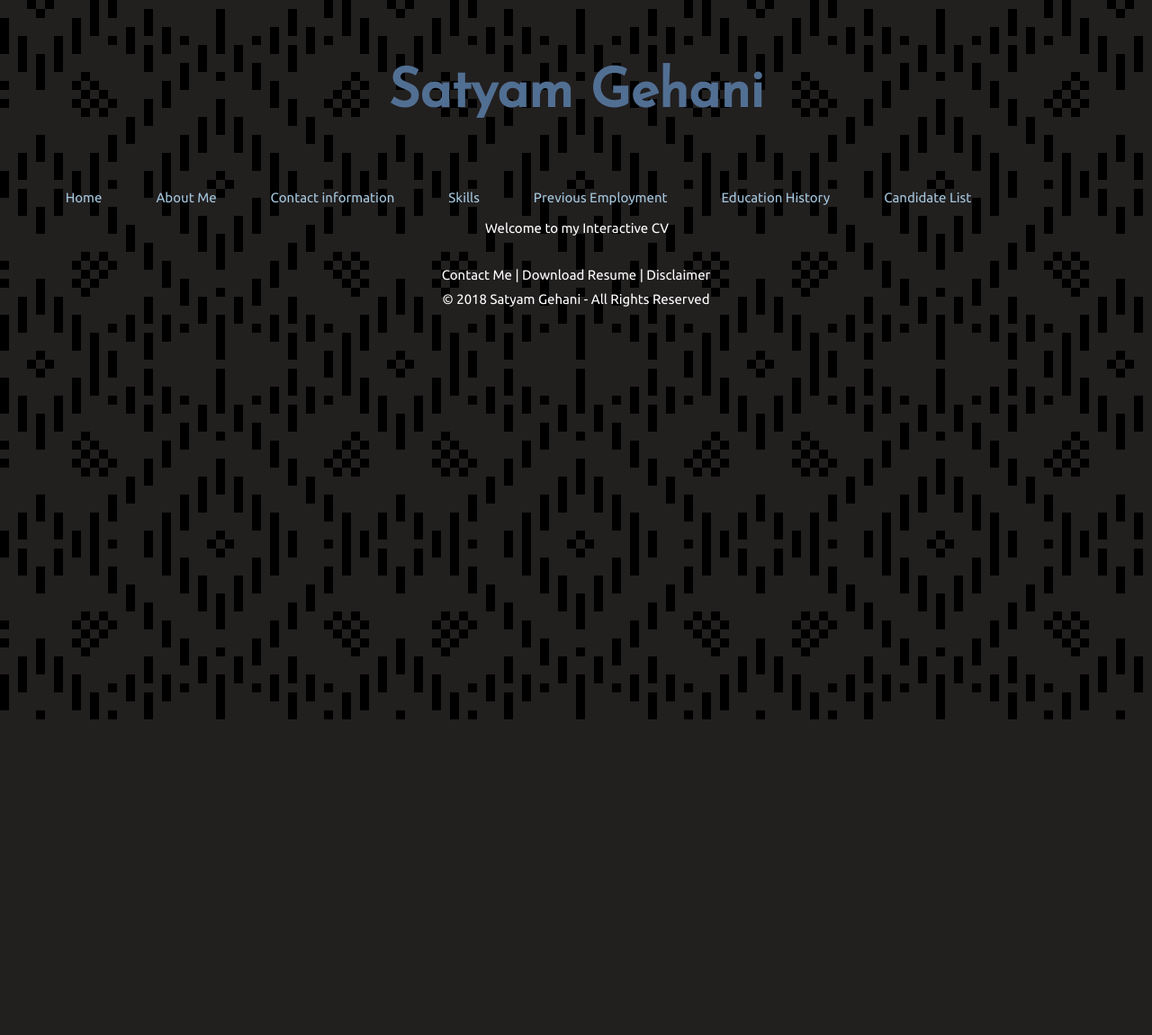
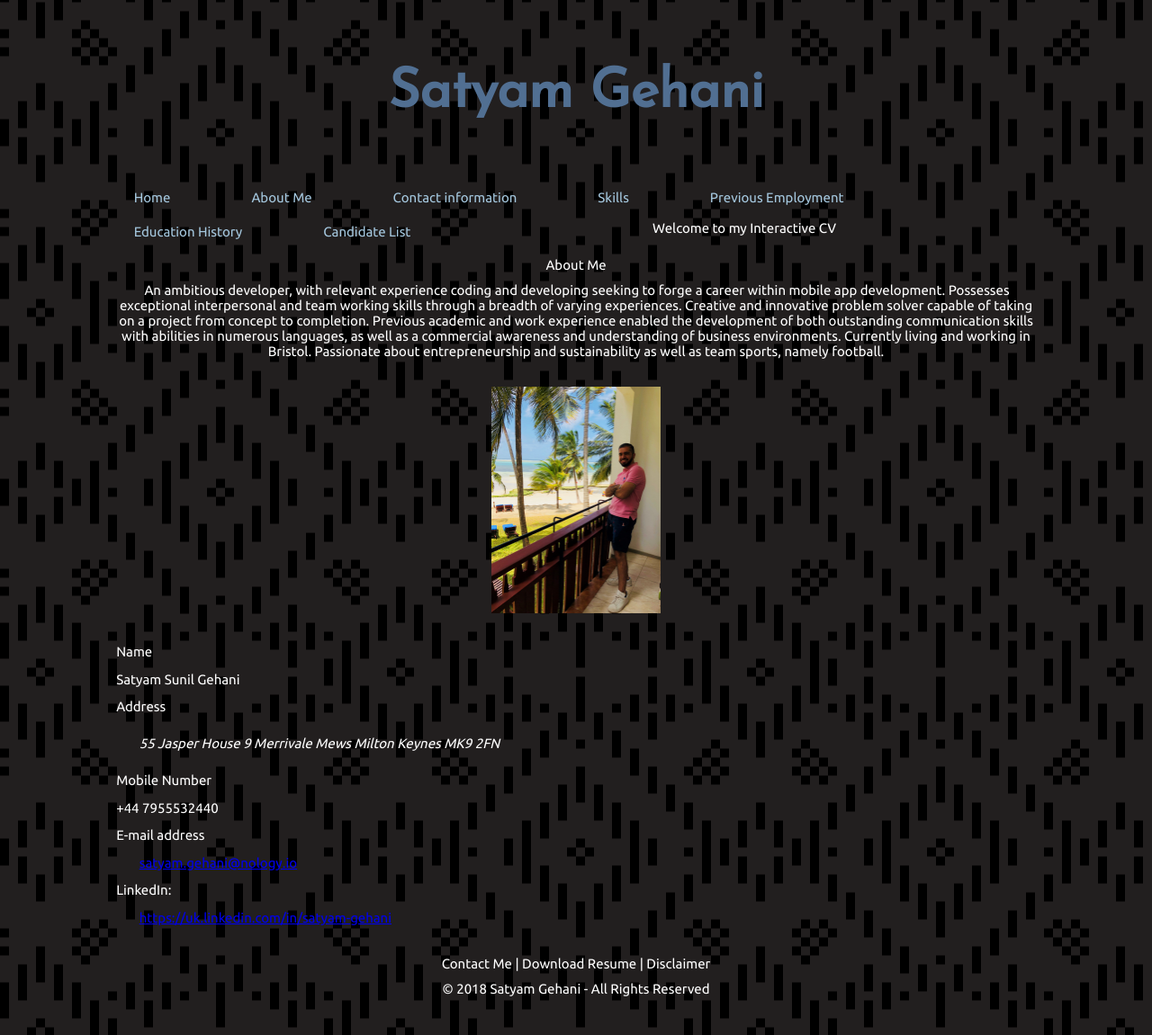
Before and after one commit to Emmanuelnology/CV, a PHP site: page /satyam/index.html in a window 1280 px wide. Shown: the whole page at 90% size. Before the commit the page ends 800 px from the top, so only its background shows below. Run offline with PHP 8.4, Linux system fonts and the light colour scheme.

Commit message:
layout changes

```diff
--- a/satyam/aboutme.html
+++ b/satyam/etc/aboutme.html
@@ -20,9 +20,6 @@
                     <li><a href="/brunel-oct-18/">Candidate List</a></li>
                 </ul>
             </nav>
-                <div id="statement">
-            <p> An ambitious developer, with relevant experience coding and developing seeking to forge a career within mobile app development. Possesses exceptional interpersonal and team working skills through a breadth of varying experiences. Creative and innovative problem solver capable of taking on a project from concept to completion. Previous academic and work experience enabled the development of both outstanding communication skills with abilities in numerous languages, as well as a commercial awareness and understanding of business environments. Currently living and working in Bristol. Passionate about entrepreneurship and sustainability as well as team sports, namely football.</p>
-        </div>
     </main>
 </body>
 </html>
--- a/satyam/index.html
+++ b/satyam/index.html
@@ -14,12 +14,12 @@
         <nav>
             <ul>
                 <li><a href="index.html">Home</a></li>
-            <li><a href="aboutme.html">About Me</a></li>
-            <li><a href="contactinfo.html">Contact information</a></li>
-            <li><a href="skills.html">Skills</a></li>
-            <li><a href="employment.html">Previous Employment</a></li>
-            <li><a href="education.html">Education History</a></li>
-            <li><a href="/">Candidate List</a></li>
+                <li><a href="#aboutme">About Me</a></li>
+                <li><a href="#contactinfo">Contact information</a></li>
+                <li><a href="#skills">Skills</a></li>
+                <li><a href="#employment">Previous Employment</a></li>
+                <li><a href="#education">Education History</a></li>
+                <li><a href="/brunel-oct-18/">Candidate List</a></li>
             </ul>
         </nav>
     </div>
@@ -27,6 +27,28 @@
         <div class="introtext">
             <p>Welcome to my Interactive CV</p>
         </div>
+        <div id="aboutme"> About Me
+                <p> An ambitious developer, with relevant experience coding and developing seeking to forge a career within mobile app development. Possesses exceptional interpersonal and team working skills through a breadth of varying experiences. Creative and innovative problem solver capable of taking on a project from concept to completion. Previous academic and work experience enabled the development of both outstanding communication skills with abilities in numerous languages, as well as a commercial awareness and understanding of business environments. Currently living and working in Bristol. Passionate about entrepreneurship and sustainability as well as team sports, namely football.</p>
+        </div>
+        <img src="saty.jpg" alt="Satyam Gehani">
+        <dl id="contactdetails">
+            <dt>Name</dt> <dd>Satyam Sunil Gehani</dd>
+            <dt>Address</dt>
+            <dd>
+             <address>
+                55 Jasper House
+                9 Merrivale Mews
+                Milton Keynes
+                MK9 2FN
+             </address>
+            </dd>
+            <dt>Mobile Number</dt> <dd>+44 7955532440</dd>
+            <dt>E-mail address</dt> <dd><a href="mailto:satyam.gehani@nology.io?Subject=Job%20application" target="_top">satyam.gehani@nology.io</a></dd>
+
+
+            <dt>LinkedIn:</dt> <dd><a href="https://uk.linkedin.com/in/satyam-gehani"> https://uk.linkedin.com/in/satyam-gehani</a></dd>
+        </dl>
+
     </main>
     <footer>
         Contact Me | Download Resume | Disclaimer
--- a/satyam/styles.css
+++ b/satyam/styles.css
@@ -1,6 +1,6 @@
 *{
     box-sizing: border-box;
-    padding: 0.2em;
+    padding: 0.2em 1.2em;
     margin: 0.5em
 }
 body{
@@ -49,7 +49,7 @@ p{
     text-indent:2px;
     font-size:1em;
 }
-#statement{
+#aboutme{
 text-align: center;
 color: white;
 }
```
Also changed, not shown: satyam/etc/contactinfo.html (renamed from satyam/contactinfo.html, +0 -17 lines). Lines whose indentation alone changed are shown as unchanged.
